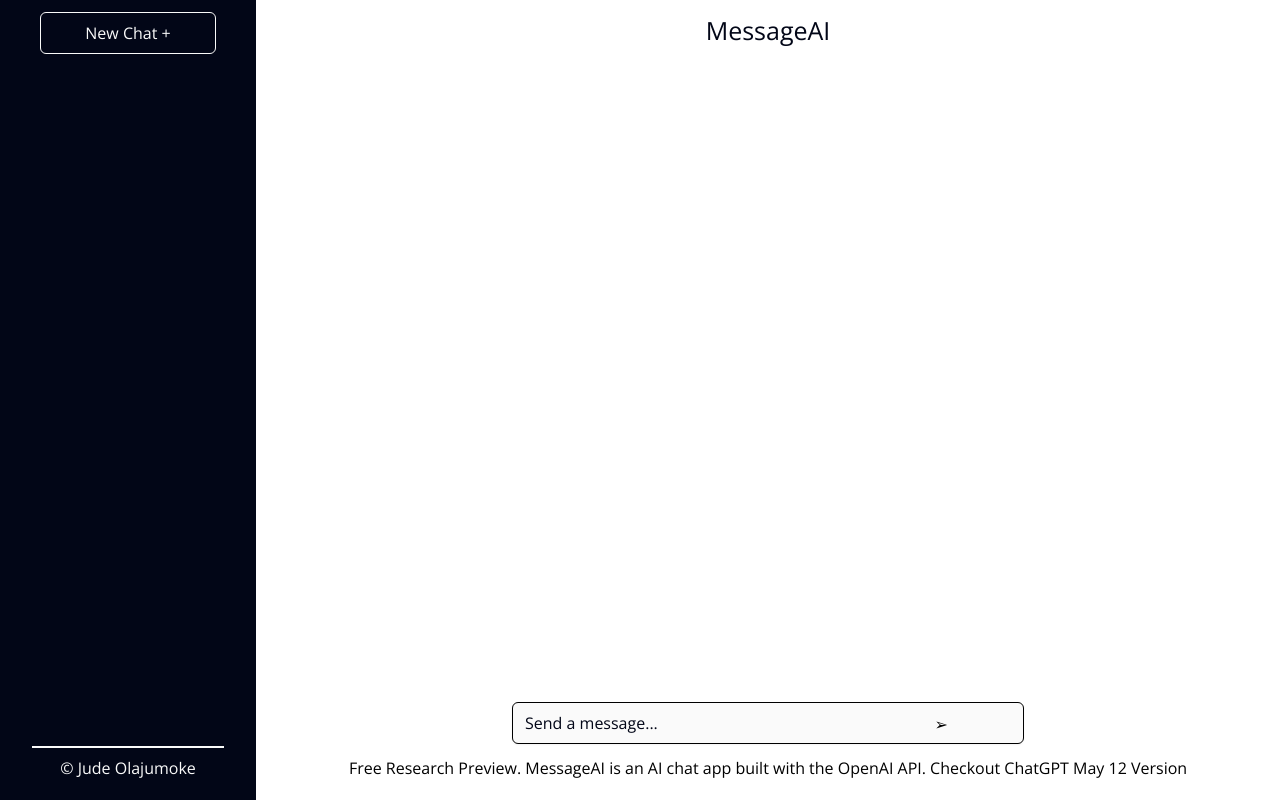
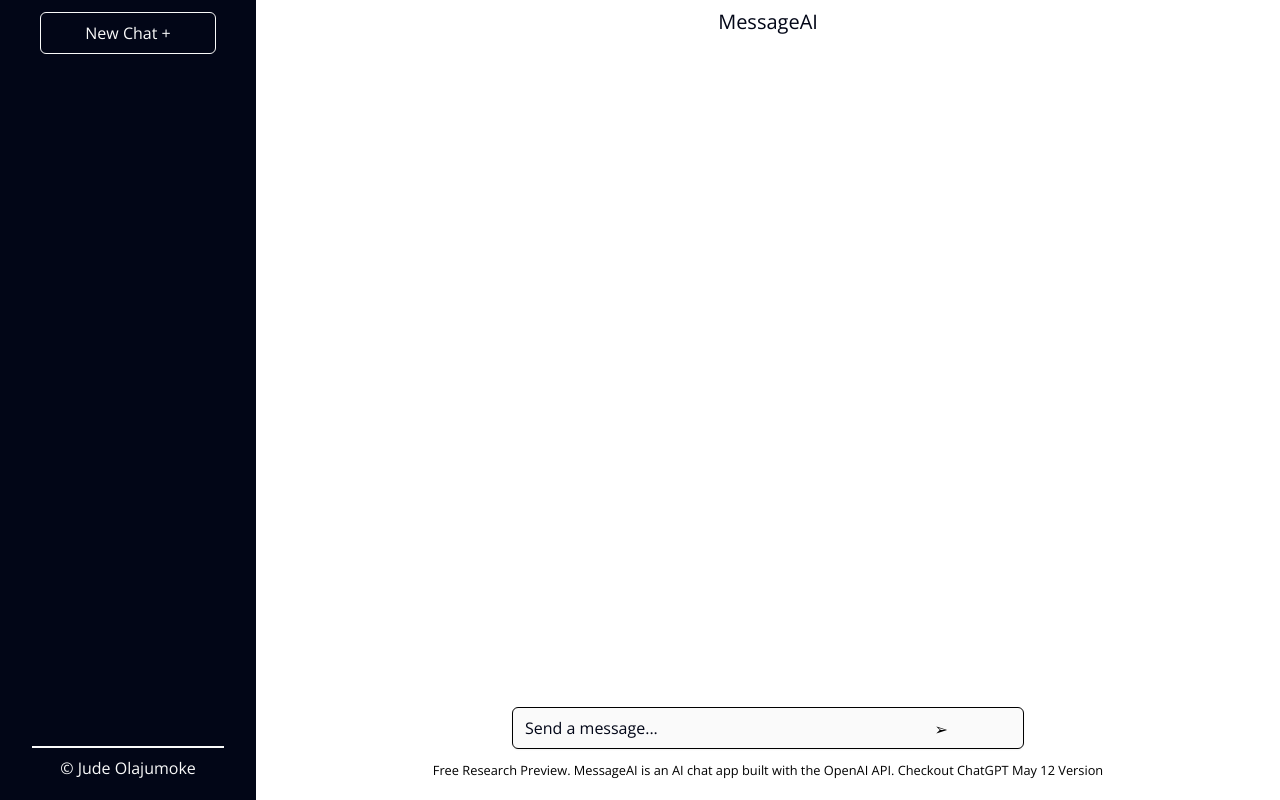
Before and after one commit to Jude-dev46/messageAI, a React (Create React App) app: page / in a window 1280 px wide. Both pictures are taken after typing "name@example.com", "Sample123" into the empty fields and a click on the button "Login". Built offline with nearby package versions, Linux system fonts and the light colour scheme.

Commit message:
fixing css

```diff
--- a/src/components/Main.jsx
+++ b/src/components/Main.jsx
@@ -53,7 +53,7 @@
           &#10146;
         </button>
       </div>
-      <p className="mb-5 text-center mx-2">
+      <p className="mb-5 text-sm text-center mx-2">
         Free Research Preview. MessageAI is an AI chat app built with the OpenAI
         API. Checkout ChatGPT May 12 Version
       </p>
--- a/src/components/Nav.jsx
+++ b/src/components/Nav.jsx
@@ -2,11 +2,11 @@
 
 const Nav = ({ openSidebar }) => {
   return (
-    <div className="w-full flex items-center justify-evenly -ml-14 md:-ml-40 lg:ml-0">
+    <div className="w-full h-8 flex items-center justify-evenly -ml-14 md:-ml-40 lg:ml-0">
       <div className="mt-4 lg:hidden" onClick={() => openSidebar()}>
         <AiOutlineMenu size={24} color="#020617" />
       </div>
-      <h1 className="font-sans text-2xl text-slate-950 mt-3">MessageAI</h1>
+      <h1 className="font-sans text-xl text-slate-950 mt-3">MessageAI</h1>
     </div>
   );
 };
```
